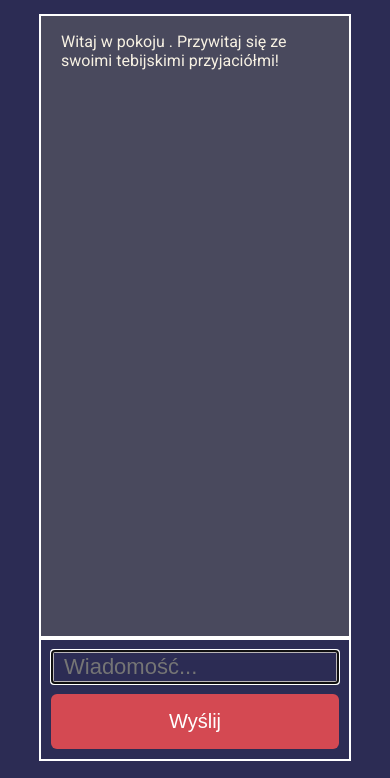
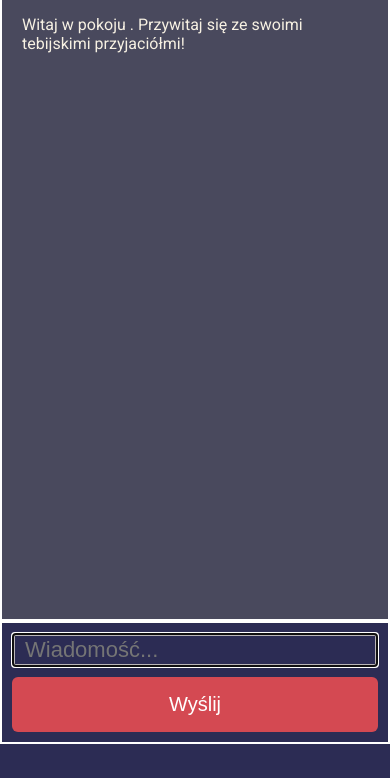
Before and after one commit to timothy02/tebijskie-rozmowki, a website: page pages/chat.html in a window 390 px wide. Shown: the part 155-933 px from the top of the page. After the commit the page ends 899 px from the top, so only its background shows below. Drawn offline with Linux system fonts and the light colour scheme; files that its build step writes are made by us from their sources; no server answers; files whose address does not match are found by name; a web font is replaced by a local one.

Commit message:
css fixes cd.

```diff
--- a/public/style/chat.css
+++ b/public/style/chat.css
@@ -145,4 +145,10 @@ body{
     .backButton{
         margin: 10px 0;
     }
+    .chatFooter, .chatContainer{
+        width: 100%;
+    }
+    .chatFooter, .header{
+        margin-bottom: 0;
+    }
 }
```
